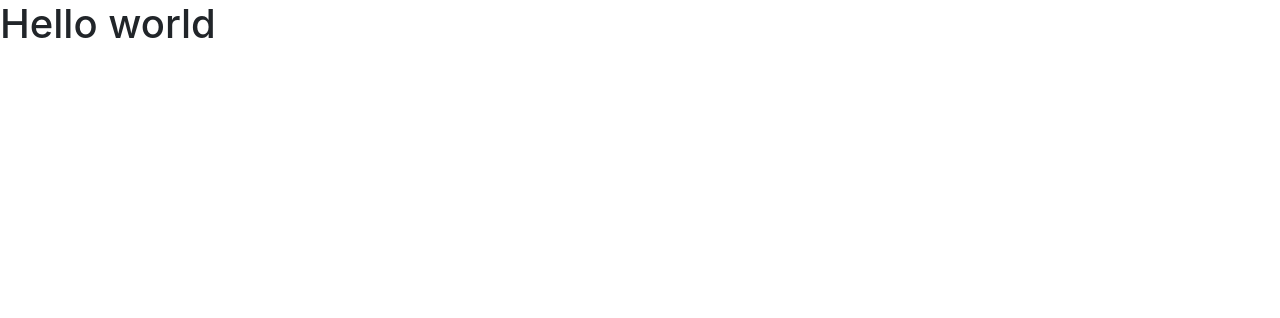
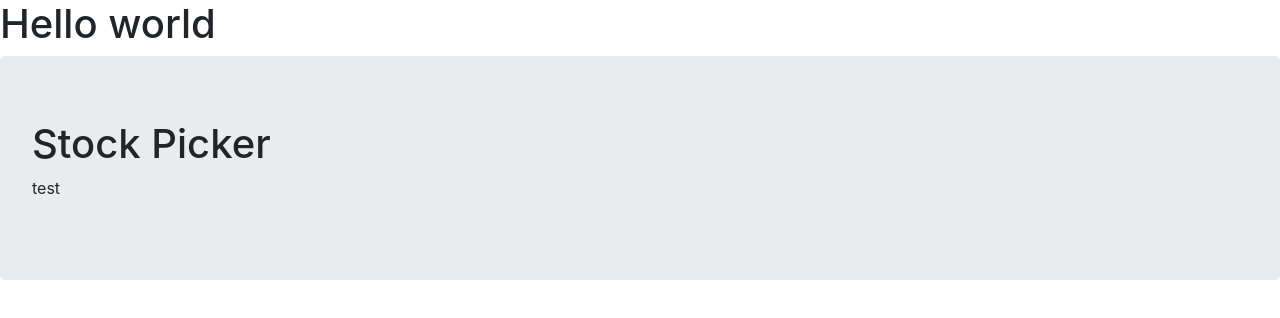
Before and after one commit to Codubee/StockPickerTTH1-2-Front, a React (Create React App) app: page / in a window 1280 px wide. Shown: the top 318 px of the page. Built offline with nearby package versions, Linux system fonts and the light colour scheme.

Commit message:
Added explanation component to the landing page

```diff
--- a/src/views/LandingPage.js
+++ b/src/views/LandingPage.js
@@ -1,10 +1,12 @@
 import React from 'react';
+import Explanation from '../components/Explanation';
 
 function LandingPage()
 {
   return (
         <div>
             <h1>Hello world</h1>
+            <Explanation/>
         </div>
     )
 }
```
